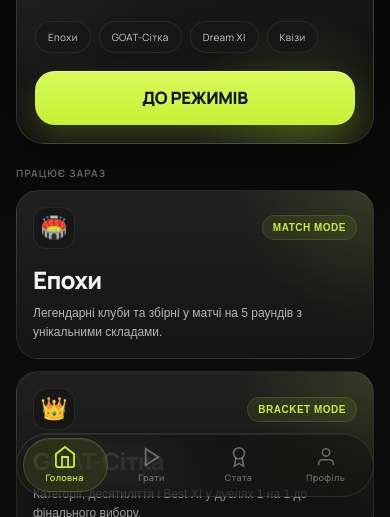
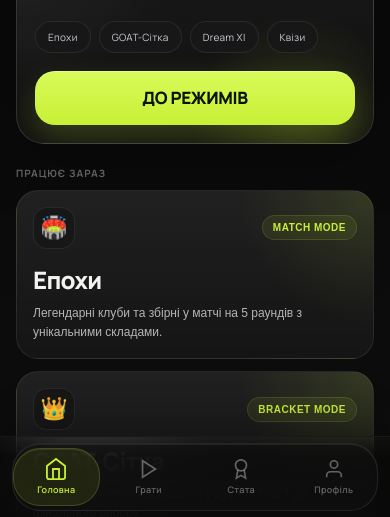
Before and after one commit to artemshundrik/football-legends, a website with bundled scripts: page index.html in a window 390 px wide. Shown: the part 327-844 px from the top of the page. Built offline with nearby package versions, Linux system fonts and the light colour scheme; no server answers.

Commit message:
Refine iPhone safe-area bottom navigation

```diff
--- a/css/main.css
+++ b/css/main.css
@@ -60,6 +60,11 @@
   --shadow-card: 0 10px 28px rgba(0,0,0,0.24);
   --shadow-hero: 0 22px 60px rgba(0,0,0,0.34);
   --shadow-elevated: 0 8px 40px rgba(0, 0, 0, 0.55);
+  --safe-top: env(safe-area-inset-top, 0px);
+  --safe-bottom: env(safe-area-inset-bottom, 0px);
+  --header-height: 56px;
+  --bottom-nav-row-height: 64px;
+  --bottom-nav-offset: calc(var(--bottom-nav-row-height) + var(--safe-bottom) + 18px);
 
   --tier-legend-bg:
     radial-gradient(circle at top, rgba(255,236,166,0.28), transparent 28%),
@@ -137,9 +142,9 @@ html, body {
   overflow-x: hidden;
   -webkit-overflow-scrolling: touch;
   padding:
-    calc(56px + env(safe-area-inset-top, 0px) + var(--space-4))
+    calc(var(--header-height) + var(--safe-top) + var(--space-4))
     var(--space-4)
-    118px;
+    calc(var(--bottom-nav-offset) + 24px);
 }
 .scroll-body::-webkit-scrollbar { display: none; }
 
@@ -153,8 +158,8 @@ html, body {
   border-bottom: 1px solid rgba(255,255,255,0.08);
   box-shadow: 0 10px 30px rgba(0,0,0,0.2);
   padding: 0 var(--space-5);
-  padding-top: env(safe-area-inset-top, 0px);
-  height: calc(56px + env(safe-area-inset-top, 0px));
+  padding-top: var(--safe-top);
+  height: calc(var(--header-height) + var(--safe-top));
   display: flex;
   align-items: center;
   justify-content: space-between;
@@ -268,36 +273,48 @@ html, body {
 /* ── Bottom Nav — Liquid Glass ── */
 .bottom-nav {
   position: fixed;
-  bottom: max(20px, env(safe-area-inset-bottom, 20px));
-  left: 50%;
-  transform: translateX(-50%);
-  width: calc(100% - 32px);
-  max-width: 420px;
-  height: 64px;
-  background: rgba(18,18,18,0.54);
-  border: 1px solid rgba(255,255,255,0.1);
-  border-radius: 32px;
-  display: flex;
-  align-items: center;
+  left: 0;
+  right: 0;
+  bottom: 0;
+  width: 100%;
+  max-width: none;
+  min-height: calc(var(--bottom-nav-row-height) + var(--safe-bottom) + 10px);
+  display: flex;
+  align-items: center;
+  justify-content: space-between;
   z-index: 1000;
-  padding: 0 4px;
-  box-shadow: 0 18px 40px rgba(0,0,0,0.26), inset 0 1px 0 rgba(255,255,255,0.08);
-  backdrop-filter: blur(24px) saturate(180%);
-  -webkit-backdrop-filter: blur(24px) saturate(180%);
-  transition: opacity 0.25s ease, transform 0.35s cubic-bezier(0.34, 1.56, 0.64, 1);
+  gap: 4px;
+  padding: 8px 12px calc(8px + var(--safe-bottom));
+  background:
+    linear-gradient(180deg, rgba(6,6,6,0) 0%, rgba(6,6,6,0.68) 24%, rgba(9,9,9,0.92) 100%);
+  border-top: 1px solid rgba(255,255,255,0.06);
+  box-shadow: 0 -16px 36px rgba(0,0,0,0.22);
+  backdrop-filter: blur(30px) saturate(180%);
+  -webkit-backdrop-filter: blur(30px) saturate(180%);
+  transition: opacity 0.25s ease, transform 0.28s ease;
+}
+.bottom-nav::before {
+  content: "";
+  position: absolute;
+  inset: 6px 12px calc(6px + var(--safe-bottom));
+  border-radius: 28px;
+  background: rgba(17,17,17,0.62);
+  border: 1px solid rgba(255,255,255,0.09);
+  box-shadow: inset 0 1px 0 rgba(255,255,255,0.07);
+  pointer-events: none;
 }
 .bottom-nav.hidden {
   opacity: 0;
   pointer-events: none;
-  transform: translateX(-50%) translateY(24px);
+  transform: translateY(100%);
 }
 
 /* Sliding glass indicator */
 .nav-indicator {
   position: absolute;
-  top: 50%;
-  transform: translateY(-50%);
-  height: 54px;
+  top: 11px;
+  bottom: calc(11px + var(--safe-bottom));
+  height: auto;
   border-radius: 27px;
   background: rgba(200,240,53,0.1);
   border: 0.5px solid rgba(200,240,53,0.2);
@@ -307,6 +324,7 @@ html, body {
   pointer-events: none;
   backdrop-filter: blur(18px) saturate(180%);
   -webkit-backdrop-filter: blur(18px) saturate(180%);
+  z-index: 0;
 }
 
 .nav-item {
@@ -326,9 +344,11 @@ html, body {
   letter-spacing: 0.3px;
   transition: color 0.2s ease, transform 0.15s ease;
   position: relative;
+  min-height: var(--bottom-nav-row-height);
   padding: 8px 4px;
   border-radius: 22px;
   -webkit-tap-highlight-color: transparent;
+  z-index: 1;
 }
 .nav-item:active { transform: scale(0.88); }
 .nav-item.active { color: var(--accent); }
@@ -2023,7 +2043,7 @@ html, body {
 }
 .confirm-bar {
   position: fixed;
-  bottom: calc(12px + env(safe-area-inset-bottom, 0px));
+  bottom: calc(12px + var(--safe-bottom));
   left: 0;
   right: 0;
   padding: 0 16px;
@@ -4005,7 +4025,7 @@ html, body {
 
 /* ── Match action bar ── */
 .match-action-bar {
-  padding: 0 12px calc(12px + env(safe-area-inset-bottom, 0px));
+  padding: 0 12px calc(12px + var(--safe-bottom));
   flex-shrink: 0;
 }
 
```
